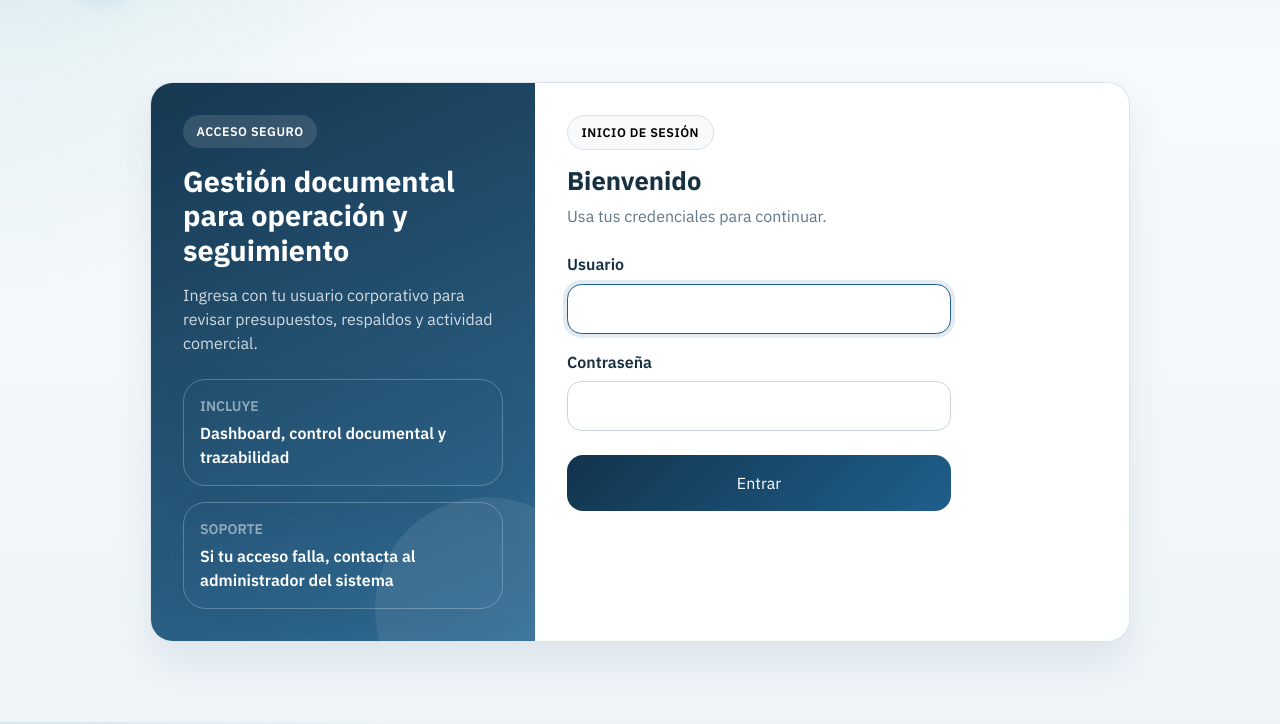
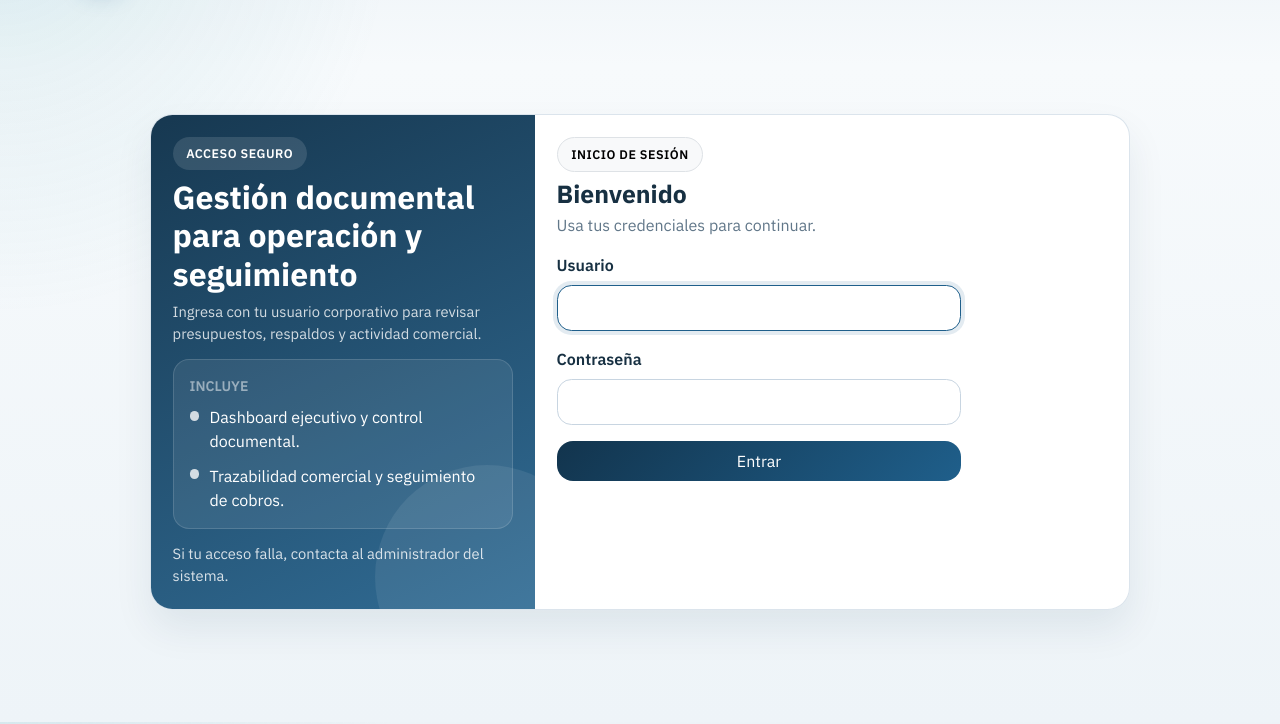
Before and after one commit to jozsef-85/gestion-documental-tens, a Django app: page /accounts/login/ in a window 1280 px wide. Shown: the part 78-802 px from the top of the page. Run offline with Django 5.2, Linux system fonts and the light colour scheme.

Commit message:
Further compact login page height

```diff
--- a/core/templates/registration/login.html
+++ b/core/templates/registration/login.html
@@ -8,8 +8,8 @@
 <style>
     .login-page main.container {
         display: grid;
-        min-height: calc(100vh - 76px);
-        padding-block: 1rem !important;
+        min-height: calc(100dvh - 76px);
+        padding-block: 0.5rem !important;
     }
 
     .login-shell {
@@ -30,7 +30,7 @@
     .login-aside {
         position: relative;
         min-height: 100%;
-        padding: 1.75rem;
+        padding: 1.5rem;
         background: linear-gradient(155deg, rgba(18, 52, 77, 0.98), rgba(31, 95, 139, 0.92));
         color: #fff;
     }
@@ -50,7 +50,7 @@
     }
 
     .login-form {
-        padding: 1.75rem;
+        padding: 1.5rem;
         order: 1;
     }
 
@@ -65,8 +65,8 @@
 
     .login-form input {
         width: 100%;
-        min-height: 3rem;
-        padding: 0.75rem 0.95rem;
+        min-height: 2.8rem;
+        padding: 0.65rem 0.9rem;
         border: 1px solid #c8d5e1;
         border-radius: 0.9rem;
         background: #fff;
@@ -92,6 +92,40 @@
 
     .login-aside {
         order: 2;
+    }
+
+    .login-feature-box {
+        border-radius: 1rem;
+        background: rgba(255, 255, 255, 0.08);
+        border: 1px solid rgba(255, 255, 255, 0.14);
+    }
+
+    .login-feature-list {
+        display: grid;
+        gap: 0.65rem;
+        margin: 0;
+        padding: 0;
+        list-style: none;
+    }
+
+    .login-feature-list li {
+        display: flex;
+        gap: 0.65rem;
+        align-items: flex-start;
+    }
+
+    .login-feature-dot {
+        width: 0.6rem;
+        height: 0.6rem;
+        flex: 0 0 auto;
+        margin-top: 0.35rem;
+        border-radius: 50%;
+        background: rgba(255, 255, 255, 0.78);
+    }
+
+    .login-support {
+        color: rgba(255, 255, 255, 0.82);
+        font-size: 0.95rem;
     }
 
     @media (max-width: 991.98px) {
@@ -140,7 +174,7 @@
 
         .login-form,
         .login-aside {
-            padding: 2rem;
+            padding: 1.75rem;
         }
 
         .login-form {
@@ -151,6 +185,32 @@
             order: 1;
         }
     }
+
+    @media (max-height: 860px) and (min-width: 992px) {
+        .login-page main.container {
+            padding-block: 0.25rem !important;
+        }
+
+        .login-aside,
+        .login-form {
+            padding: 1.35rem;
+        }
+
+        .login-form .mb-4,
+        .login-aside .mb-4,
+        .login-aside .mb-3 {
+            margin-bottom: 0.9rem !important;
+        }
+
+        .page-title {
+            font-size: 2rem;
+        }
+
+        .login-note,
+        .login-support {
+            font-size: 0.92rem;
+        }
+    }
 </style>
 {% endblock %}
 
@@ -158,27 +218,31 @@
 <section class="login-shell">
     <div class="login-layout surface-card login-panel mx-auto w-100" style="max-width: 980px;">
         <aside class="login-aside">
-            <span class="eyebrow mb-3">Acceso seguro</span>
-            <h1 class="page-title mb-3">Gestión documental para operación y seguimiento</h1>
-            <p class="login-note mb-4">
+            <span class="eyebrow mb-2">Acceso seguro</span>
+            <h1 class="page-title mb-2">Gestión documental para operación y seguimiento</h1>
+            <p class="login-note mb-3">
                 Ingresa con tu usuario corporativo para revisar presupuestos, respaldos y actividad comercial.
             </p>
-            <div class="d-grid gap-3">
-                <div class="surface-card p-3 bg-transparent border border-light border-opacity-25">
-                    <div class="small text-white-50 text-uppercase fw-semibold mb-1">Incluye</div>
-                    <div class="fw-semibold">Dashboard, control documental y trazabilidad</div>
-                </div>
-                <div class="surface-card p-3 bg-transparent border border-light border-opacity-25">
-                    <div class="small text-white-50 text-uppercase fw-semibold mb-1">Soporte</div>
-                    <div class="fw-semibold">Si tu acceso falla, contacta al administrador del sistema</div>
-                </div>
+            <div class="login-feature-box p-3 mb-3">
+                <div class="small text-white-50 text-uppercase fw-semibold mb-2">Incluye</div>
+                <ul class="login-feature-list">
+                    <li>
+                        <span class="login-feature-dot"></span>
+                        <span>Dashboard ejecutivo y control documental.</span>
+                    </li>
+                    <li>
+                        <span class="login-feature-dot"></span>
+                        <span>Trazabilidad comercial y seguimiento de cobros.</span>
+                    </li>
+                </ul>
             </div>
+            <p class="login-support mb-0">Si tu acceso falla, contacta al administrador del sistema.</p>
         </aside>
 
         <div class="login-form">
-            <div class="mb-4">
+            <div class="mb-3">
                 <span class="eyebrow text-bg-light border">Inicio de sesión</span>
-                <h2 class="section-title mt-3 mb-2" style="font-size: 1.6rem;">Bienvenido</h2>
+                <h2 class="section-title mt-2 mb-1" style="font-size: 1.55rem;">Bienvenido</h2>
                 <p class="muted-label mb-0">Usa tus credenciales para continuar.</p>
             </div>
 
@@ -197,7 +261,7 @@
                     {{ form.username.errors }}
                 </div>
 
-                <div class="mb-4">
+                <div class="mb-3">
                     <label for="{{ form.password.id_for_label }}">Contraseña</label>
                     {{ form.password }}
                     {{ form.password.errors }}
@@ -207,7 +271,7 @@
                     <input type="hidden" name="next" value="{{ next }}">
                 {% endif %}
 
-                <button type="submit" class="btn btn-brand w-100 py-3 rounded-4">Entrar</button>
+                <button type="submit" class="btn btn-brand w-100 py-2 rounded-4">Entrar</button>
             </form>
         </div>
     </div>
```
